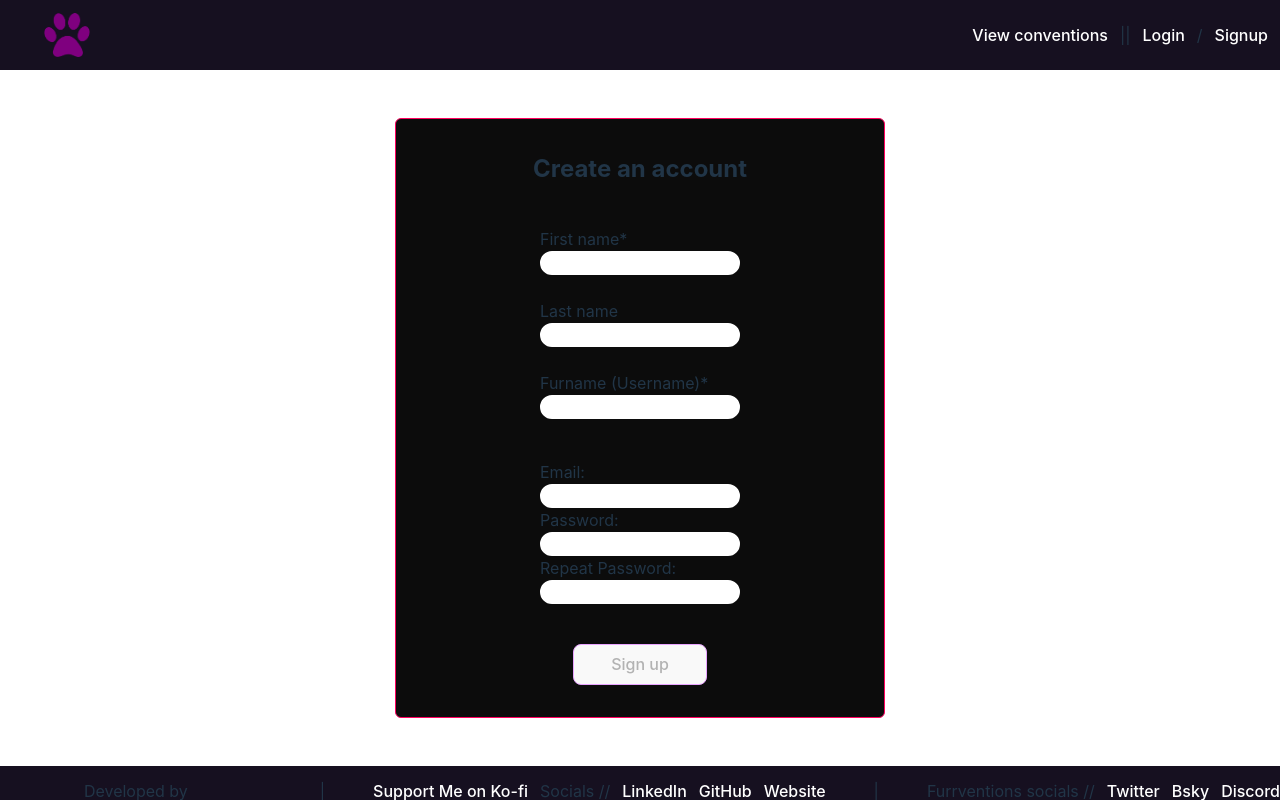
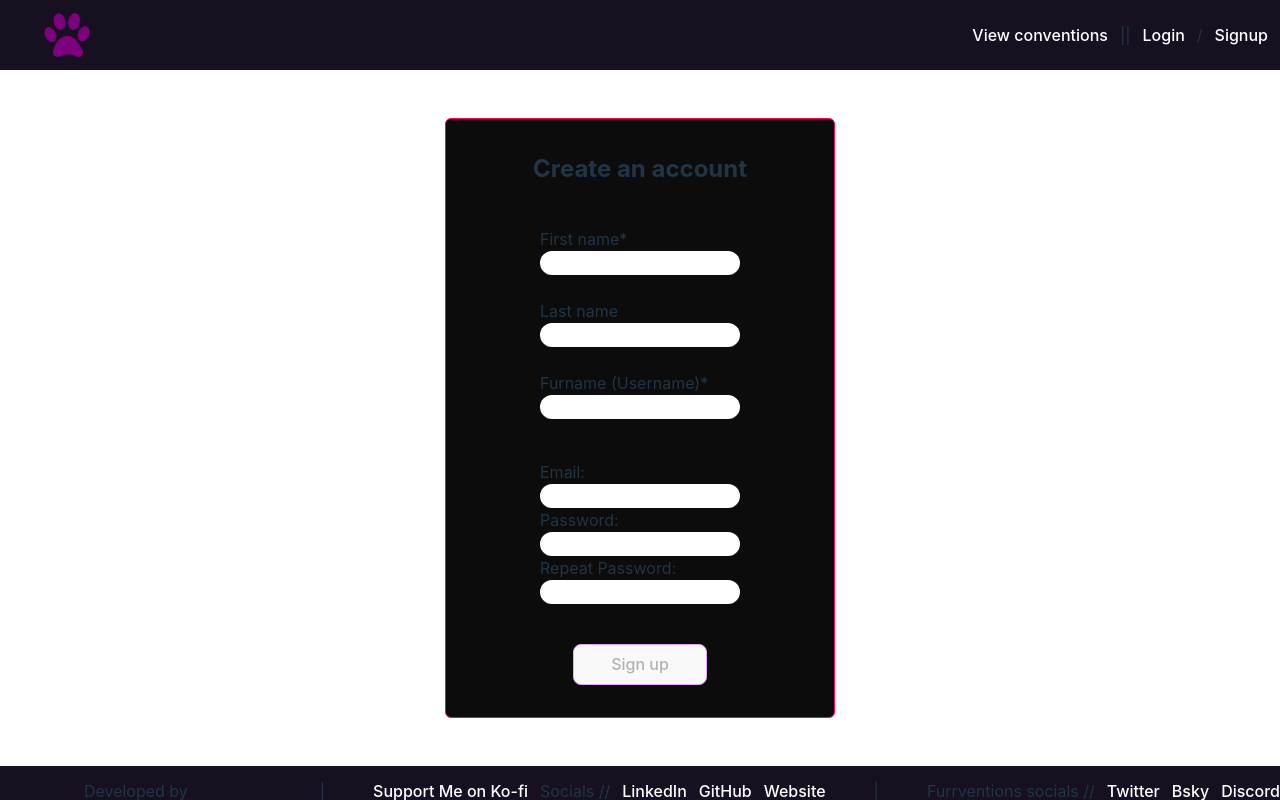
Before and after one commit to ATlexEide/furrventions, a React (Vite) app: page /signup in a window 1280 px wide. Built offline with nearby package versions, Linux system fonts and the light colour scheme; no server answers; the database is empty.

Commit message:
Update form width

```diff
--- a/src/styles/Forms.css
+++ b/src/styles/Forms.css
@@ -2,7 +2,7 @@ form {
   padding: 32px;
   background-color: #0c0c0c;
   border-radius: 6px;
-  width: 490px;
+  width: 390px;
   height: 600px;
   display: flex;
   flex-direction: column;
```
